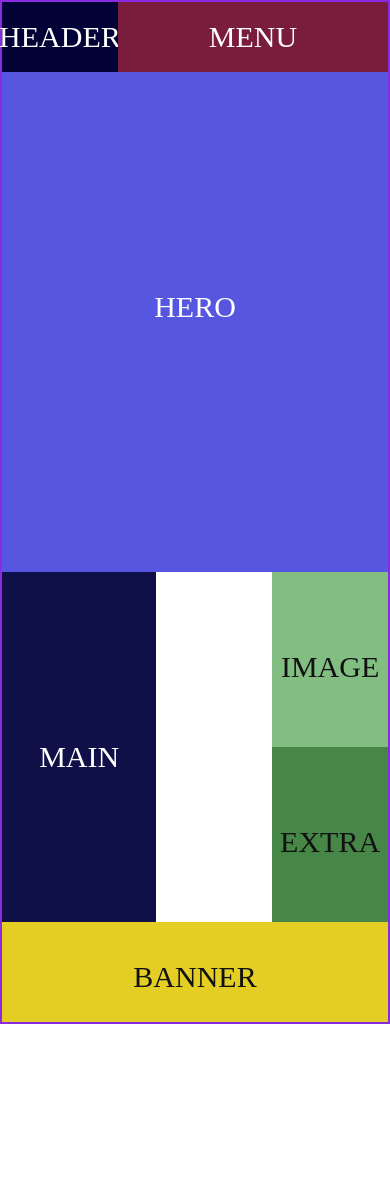
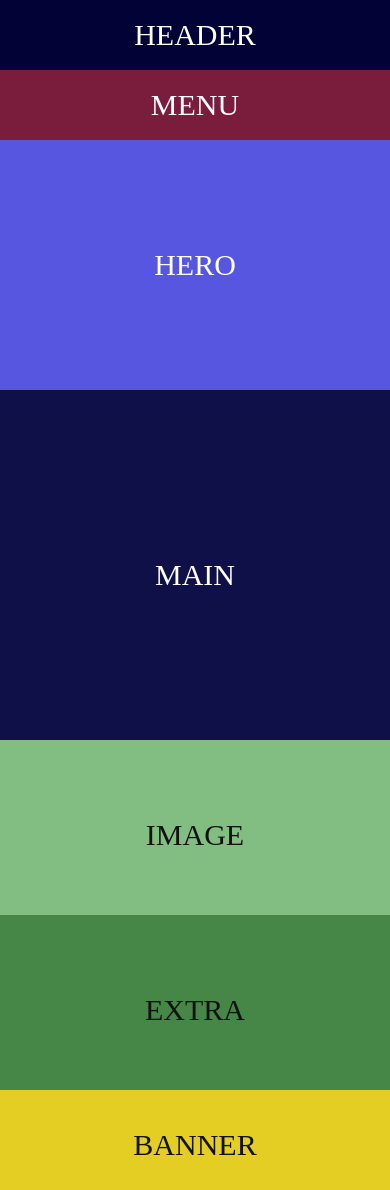
Before and after one commit to Niniedgaridze/Davaleba10, a plain HTML site: page index.html in a window 390 px wide. Before the commit the page ends 1024 px from the top, so only its background shows below. Drawn offline with Linux system fonts and the light colour scheme.

Commit message:
created phone styles

```diff
--- a/css/style.css
+++ b/css/style.css
@@ -2,7 +2,7 @@
     max-width: 2366px;
     width: 100%;
     margin: 0 auto;
-    border: 2px solid blueviolet;
+    /* border: 2px solid blueviolet; */
 }
 .div1{
     max-width: 2366px;
@@ -108,7 +108,54 @@ footer{
     padding: 40px 0;
 }
 
-@media screen (max-width: 780px)
-    {
+
+@media screen and (max-width: 768px) {
+    header {
+        width: 100%;
+    }
+    .menu{
+        order: "4";
+    }
+
+
 
 }
+
+
+
+@media screen and (max-width: 420px) {
+    .div1{
+        flex-direction: column;
+    }
+    header{
+        width: 100%;
+        order: "1";
+    }
+    .menu{
+        width: 100%;
+        order: "2";
+    }
+    .hero{
+        height: 250px;
+        order: "3";
+    }
+    .herop{
+        padding: 110px 0;
+    }
+    .div3{
+        flex-direction: column;
+    }
+    .main{
+        width: 100%;
+        order: "4";
+    }
+    .boxes{
+        width: 100%;
+        order: 2;
+        order: "6";
+    }
+    footer{
+        order: 1;
+        order: "5";
+    }
+}
```
